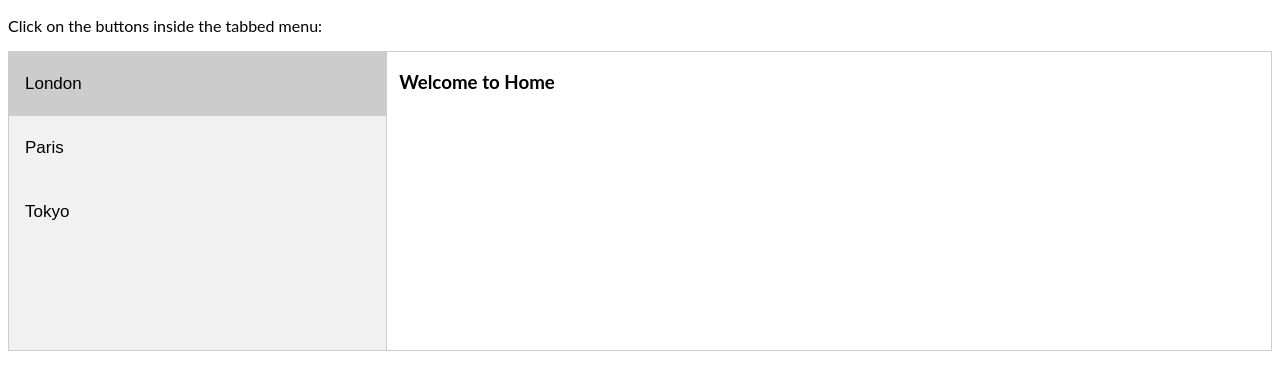
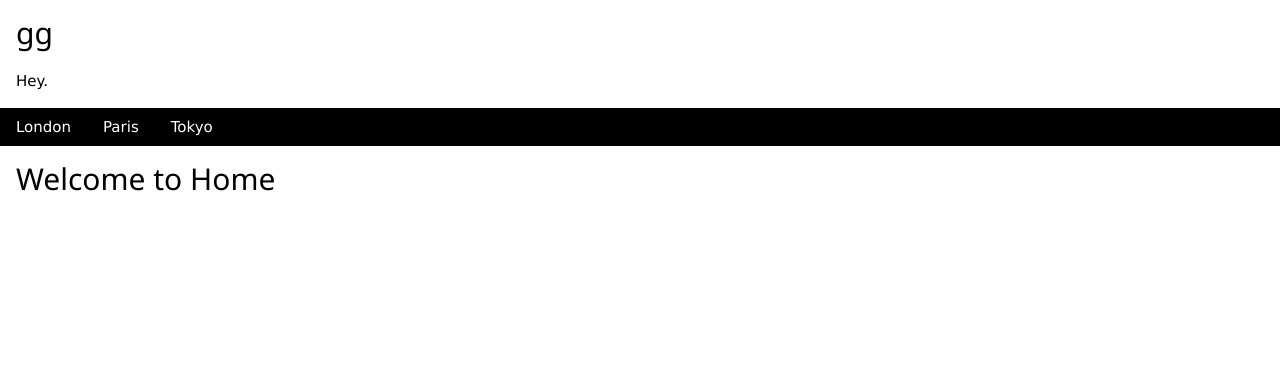
Before and after one commit to iDevity/NXT_Development, a plain HTML site: page index.html in a window 1280 px wide. Drawn offline with nearby package versions, Linux system fonts and the light colour scheme.

Commit message:
Update index.html

```diff
--- a/index.html
+++ b/index.html
@@ -1,98 +1,45 @@
 <!DOCTYPE html>
 <html>
-<head>
+<title>W3.CSS</title>
 <meta name="viewport" content="width=device-width, initial-scale=1">
-<style>
-* {box-sizing: border-box}
-body {font-family: "Lato", sans-serif;}
-
-/* Style the tab */
-.tab {
-    float: left;
-    border: 1px solid #ccc;
-    background-color: #f1f1f1;
-    width: 30%;
-    height: 300px;
-}
-
-/* Style the buttons inside the tab */
-.tab button {
-    display: block;
-    background-color: inherit;
-    color: black;
-    padding: 22px 16px;
-    width: 100%;
-    border: none;
-    outline: none;
-    text-align: left;
-    cursor: pointer;
-    transition: 0.3s;
-    font-size: 17px;
-}
-
-/* Change background color of buttons on hover */
-.tab button:hover {
-    background-color: #ddd;
-}
-
-/* Create an active/current "tab button" class */
-.tab button.active {
-    background-color: #ccc;
-}
-
-/* Style the tab content */
-.tabcontent {
-    float: left;
-    padding: 0px 12px;
-    border: 1px solid #ccc;
-    width: 70%;
-    border-left: none;
-    height: 300px;
-}
-</style>
-</head>
+<link rel="stylesheet" href="https://www.w3schools.com/w3css/4/w3.css">
 <body>
 
-<p>Click on the buttons inside the tabbed menu:</p>
-
-<div class="tab">
-  <button class="tablinks" onclick="openCity(event, 'Home')" id="defaultOpen">London</button>
- <button class="tablinks" onclick="openCity(event, 'Contact')">Paris</button>
-  <button class="tablinks" onclick="openCity(event, 'About')">Tokyo</button>
+<div class="w3-container">
+  <h2>gg</h2>
+  <p>Hey.</p>
 </div>
 
-<div id="Home" class="tabcontent">
-  <h3>Welcome to Home</h3>
+<div class="w3-bar w3-black">
+  <button class="w3-bar-item w3-button" onclick="openCity('Home')">London</button>
+  <button class="w3-bar-item w3-button" onclick="openCity('gg')">Paris</button>
+  <button class="w3-bar-item w3-button" onclick="openCity('gg')">Tokyo</button>
+</div>
+
+<div id="Home" class="w3-container city">
+  <h2>Welcome to Home</h2>
   <p></p>
 </div>
 
-<div id="Paris" class="tabcontent">
-  <h3>Paris</h3>
+<div id="Paris" class="w3-container city" style="display:none">
+  <h2>Paris</h2>
   <p>Paris is the capital of France.</p>
 </div>
 
-<div id="Tokyo" class="tabcontent">
-  <h3>Tokyo</h3>
+<div id="Tokyo" class="w3-container city" style="display:none">
+  <h2>Tokyo</h2>
   <p>Tokyo is the capital of Japan.</p>
 </div>
 
 <script>
-function openCity(evt, cityName) {
-    var i, tabcontent, tablinks;
-    tabcontent = document.getElementsByClassName("tabcontent");
-    for (i = 0; i < tabcontent.length; i++) {
-        tabcontent[i].style.display = "none";
-    }
-    tablinks = document.getElementsByClassName("tablinks");
-    for (i = 0; i < tablinks.length; i++) {
-        tablinks[i].className = tablinks[i].className.replace(" active", "");
+function openCity(cityName) {
+    var i;
+    var x = document.getElementsByClassName("city");
+    for (i = 0; i < x.length; i++) {
+       x[i].style.display = "none";
     }
     document.getElementById(cityName).style.display = "block";
-    evt.currentTarget.className += " active";
 }
-
-// Get the element with id="defaultOpen" and click on it
-document.getElementById("defaultOpen").click();
 </script>
 
 </body>
```
